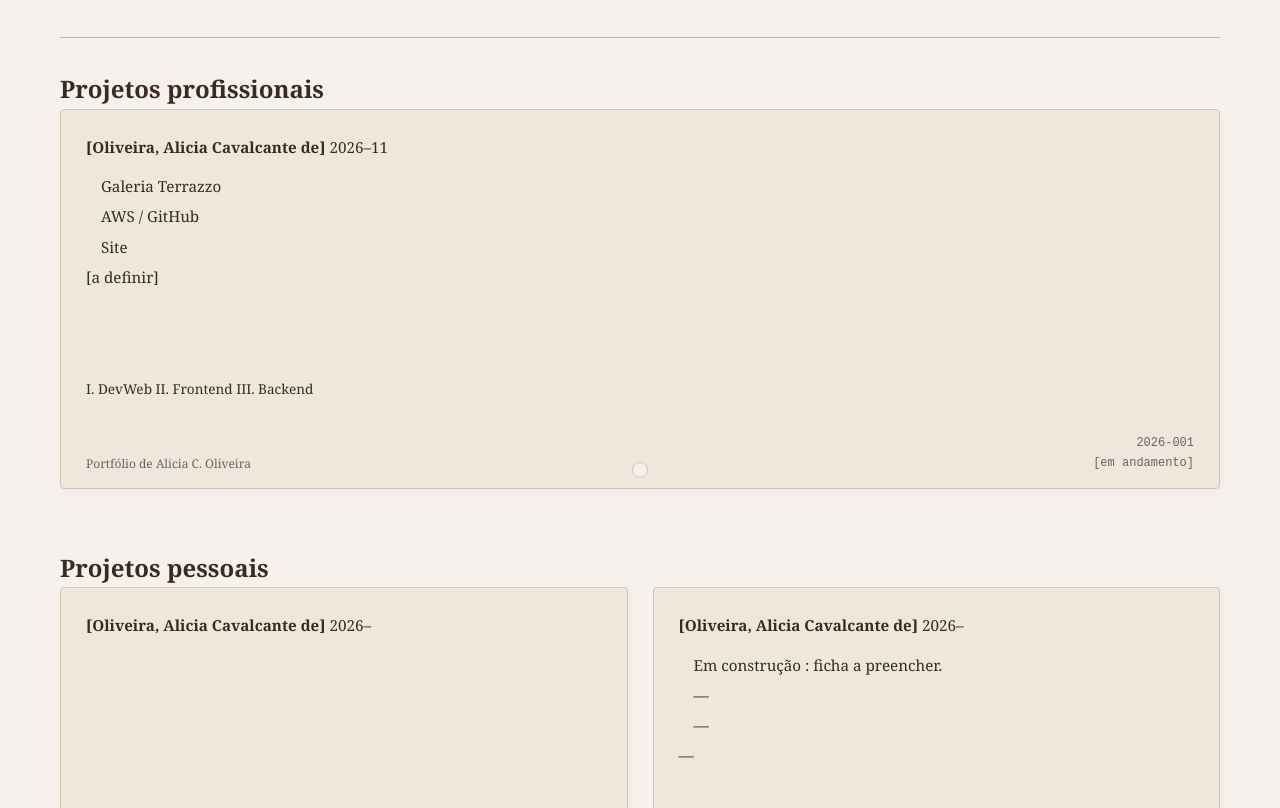
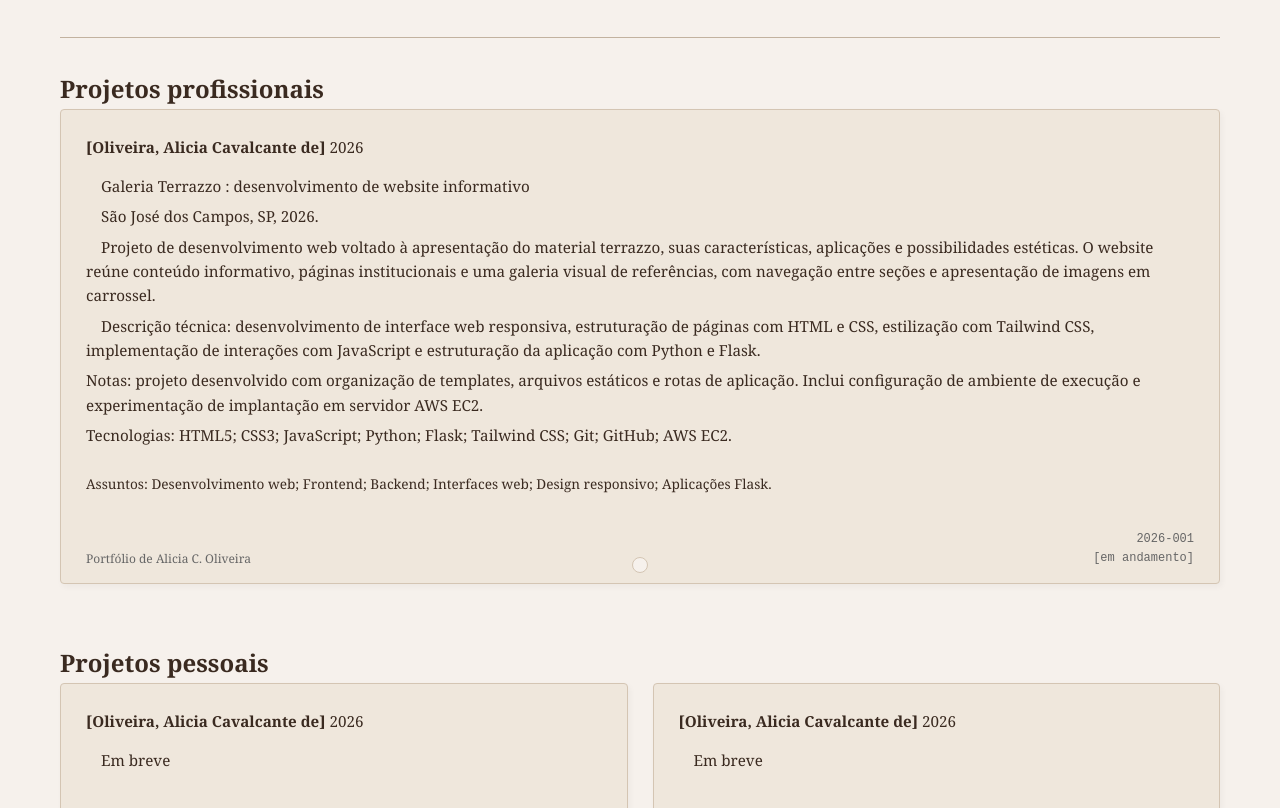
Before and after one commit to aliciaoliv/Portfolio, a plain HTML site: page pe-pro.html in a window 1280 px wide. Shown: the part 144-952 px from the top of the page. Drawn offline with Linux system fonts and the light colour scheme.

Commit message:
adiciona um projeto profissional na pagina de projetos profissionais e pessoais

```diff
--- a/pe-pro.html
+++ b/pe-pro.html
@@ -27,16 +27,18 @@
       <div class="grid-projetos">
         <article class="ficha-projeto">
           <div class="ficha-autoria">
-            <strong>[Oliveira, Alicia Cavalcante de]</strong> 2026–11
+            <strong>[Oliveira, Alicia Cavalcante de]</strong> 2026
           </div>
           <div class="ficha-corpo">
-            <p class="titulo-descricao">Galeria Terrazzo</p>
-            <p class="local-publicacao">AWS / GitHub </p>
-            <p class="detalhes-fisicos">Site</p>
-            <p class="nota-projeto">[a definir]<a href=""></a></p>
+            <p class="titulo-descricao">Galeria Terrazzo : desenvolvimento de website informativo</p>
+            <p class="local-publicacao">São José dos Campos, SP, 2026.</p>
+            <p class="detalhes-fisicos">Projeto de desenvolvimento web voltado à apresentação do material terrazzo, suas características, aplicações e possibilidades estéticas. O website reúne conteúdo informativo, páginas institucionais e uma galeria visual de referências, com navegação entre seções e apresentação de imagens em carrossel.</p>
+            <p class="detalhes-fisicos">Descrição técnica: desenvolvimento de interface web responsiva, estruturação de páginas com HTML e CSS, estilização com Tailwind CSS, implementação de interações com JavaScript e estruturação da aplicação com Python e Flask.</p>
+            <p class="nota-projeto">Notas: projeto desenvolvido com organização de templates, arquivos estáticos e rotas de aplicação. Inclui configuração de ambiente de execução e experimentação de implantação em servidor AWS EC2. <a href=""></a></p>
+            <p class="nota-projeto">Tecnologias: HTML5; CSS3; JavaScript; Python; Flask; Tailwind CSS; Git; GitHub; AWS EC2.</p>
           </div>
           <div class="ficha-rodape">
-            <p class="assuntos">I. DevWeb II. Frontend III. Backend</p>
+            <p class="assuntos">Assuntos: Desenvolvimento web; Frontend; Backend; Interfaces web; Design responsivo; Aplicações Flask.</p>
             <div class="metadados-ficha">
       <span class="nome-portfolio">Portfólio de Alicia C. Oliveira</span>
       <div class="furo-cartao"></div>
@@ -52,10 +54,10 @@
       <div class="grid-projetos">
         <article class="ficha-projeto">
           <div class="ficha-autoria">
-            <strong>[Oliveira, Alicia Cavalcante de]</strong> 2026–
+            <strong>[Oliveira, Alicia Cavalcante de]</strong> 2026
           </div>
           <div class="ficha-corpo">
-            <p class="titulo-descricao"></p>
+            <p class="titulo-descricao"> Em breve</p>
             <p class="local-publicacao"></p>
             <p class="detalhes-fisicos"></p>
             <p class="nota-projeto"> <a href=""></a></p>
@@ -74,16 +76,16 @@
         </article>
         <article class="ficha-projeto">
           <div class="ficha-autoria">
-            <strong>[Oliveira, Alicia Cavalcante de]</strong> 2026–
+            <strong>[Oliveira, Alicia Cavalcante de]</strong> 2026
           </div>
           <div class="ficha-corpo">
-            <p class="titulo-descricao">Em construção : ficha a preencher.</p>
-            <p class="local-publicacao">—</p>
-            <p class="detalhes-fisicos">—</p>
-            <p class="nota-projeto">—</p>
+            <p class="titulo-descricao">Em breve</p>
+            <p class="local-publicacao"></p>
+            <p class="detalhes-fisicos"></p>
+            <p class="nota-projeto"></p>
           </div>
           <div class="ficha-rodape">
-            <p class="assuntos">1. A definir. I. Título.</p>
+            <p class="assuntos"></p>
             <div class="metadados-ficha">
               <span class="nome-portfolio">Portfólio de Alicia C. Oliveira</span>
               <div class="furo-cartao"></div>
```
Lines whose indentation alone changed are shown as unchanged.
